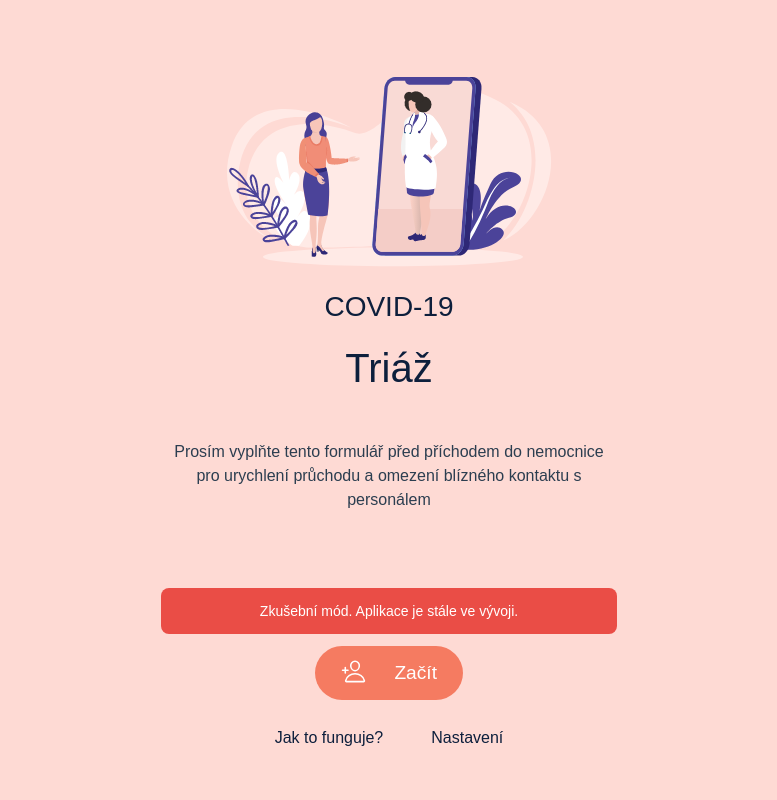
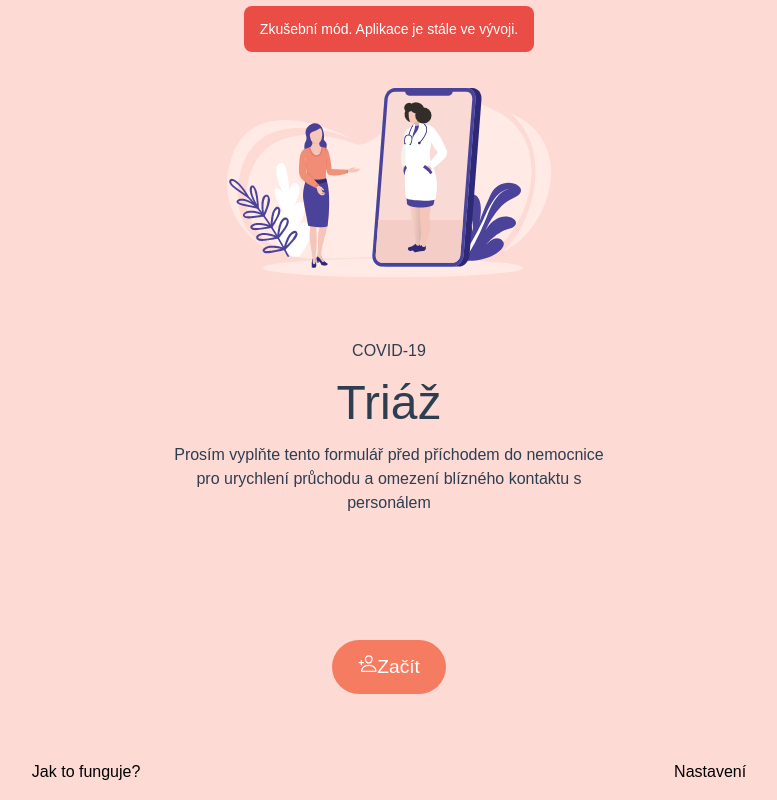
Before and after one commit to Smart-Triage/smart-triage, a Vue app: page /home in a window 1280 px wide. Shown: the whole page, without its empty margins (251-1028 px from the left). Built offline with nearby package versions, Linux system fonts and the light colour scheme; what vue-head, vue-uuid would draw is missing.

Commit message:
Home.vue styled with Tailwind

```diff
--- a/src/components/LocaleChanger.vue
+++ b/src/components/LocaleChanger.vue
@@ -1,6 +1,10 @@
 <template>
   <span class="locale-changer">
-    <select v-model="$i18n.locale" @change="setLocale($event.target.value)">
+    <select
+      v-model="$i18n.locale"
+      class="p-2 px-4 rounded-full"
+      @change="setLocale($event.target.value)"
+    >
       <option
         v-for="lang in langs"
         :key="`lang-${lang.code}`"
--- a/src/components/PatientList.vue
+++ b/src/components/PatientList.vue
@@ -1,5 +1,5 @@
 <template>
-  <div class="patient-list">
+  <div>
     <div
       v-for="patient in patients"
       :key="patient.id"
--- a/src/main.js
+++ b/src/main.js
@@ -18,6 +18,7 @@ import 'pwacompat'
 
 import '@/assets/styles/tailwind.css';
 import '@/theme/general.scss';
+
 
 Vue.use(UUID)
 
--- a/src/theme/general.scss
+++ b/src/theme/general.scss
@@ -39,7 +39,15 @@ h2 {
 }
 
 .main-content {
- @apply flex flex-col text-center items-center justify-around max-w-md h-screen;
+  @apply
+  flex
+  flex-col
+  text-center
+  items-center
+  justify-around
+  max-w-md
+  h-screen
+  mx-2;
 }
 
 .card {
@@ -55,3 +63,7 @@ h2 {
     @apply p-2;
   }
 }
+
+.bottom-link {
+  @apply mt-auto p-4 pt-8 w-full flex justify-around;
+}
--- a/src/views/About.vue
+++ b/src/views/About.vue
@@ -30,7 +30,7 @@
         </ul>
       </div>
     </div>
-    <div class="mt-auto p-4">
+    <div class="bottom-link text-xs">
       {{ $store.state.app.appTitle }} {{ $t('ABOUT.VERSION') }}
       {{ $store.getters.appVersion }}
     </div>
--- a/src/views/Home.vue
+++ b/src/views/Home.vue
@@ -1,24 +1,25 @@
 <template>
-  <div class="page-wrapper">
+  <div class="main-container">
     <NavBar>
       <template v-slot:center>
         {{ appTitle }}
+        <InDevelopementOverlay class="z-auto"></InDevelopementOverlay>
       </template>
     </NavBar>
-    <div class="home-page-top-img">
-      <img src="@/assets/img/home-page-welcome-img.png" alt="" />
-    </div>
+    <div class="main-content">
+      <div>
+        <img src="@/assets/img/home-page-welcome-img.png" alt="" />
+      </div>
 
-    <div class="home-page-center">
-      <p class="home-page-welcome">{{ $t('HOME.WELCOME') }}</p>
-      <h1 class="home-page-title">{{ $t('HOME.TITLE') }}</h1>
+      <div>
+        <p>{{ $t('HOME.WELCOME') }}</p>
+        <h1 class="text-5xl p-0 my-1">{{ $t('HOME.TITLE') }}</h1>
+        <p>
+          {{ $t('HOME.INFO') }}
+        </p>
+      </div>
 
-      <p class="home-page-info">
-        {{ $t('HOME.INFO') }}
-      </p>
-
-      <PatientList class="patient-list"></PatientList>
-      <InDevelopementOverlay></InDevelopementOverlay>
+      <PatientList class="w-full px-4"></PatientList>
       <div v-if="patients.length === 0" class="main-action">
         <button class="link btn-primary" @click="createPatient">
           <ion-icon name="person-add-outline"></ion-icon>
@@ -35,13 +36,11 @@
         </button>
       </div>
     </div>
-    <div class="home-page-bottom-link">
-      <router-link class="home-page-link" to="/how-it-works">{{
+    <div class="bottom-link">
+      <router-link to="/how-it-works">{{
         $t('HOME.HOW_IT_WORKS')
       }}</router-link>
-      <router-link class="home-page-link" to="/settings">{{
-        $t('HOME.SETTINGS')
-      }}</router-link>
+      <router-link to="/settings">{{ $t('HOME.SETTINGS') }}</router-link>
     </div>
   </div>
 </template>
@@ -85,9 +84,7 @@ export default {
 </script>
 
 <style lang="scss" scoped>
-@import '@/theme/variables.scss';
-@import '@/theme/general.scss';
-
+/*
 ion-icon {
   font-size: 1.3em;
   margin: 0 0.5em 0 0;
@@ -175,4 +172,5 @@ ion-icon {
     }
   }
 }
+*/
 </style>
--- a/src/views/Settings.vue
+++ b/src/views/Settings.vue
@@ -1,20 +1,18 @@
 <template>
-  <div class="container">
+  <div class="main-container">
     <NavBar :back-btn="true"></NavBar>
+    <h1>{{ $t('SETTINGS.SETTINGS') }}</h1>
+    <div class="main-content settings-content">
+      <p class="p-4"><strong>{{ $t('SETTINGS.APP_LANGUAGE') }}</strong><LocaleChanger class="px-4"></LocaleChanger></p>
 
-    <div class="content">
-      <h1>{{ $t('SETTINGS.SETTINGS') }}</h1>
+    </div>
+    <button class="link btn-primary mt-auto p-4" @click="deleteAllData">
+      {{ $t('SETTINGS.DELETE_ALL_DATA') }}
+    </button>
 
-      <p>{{ $t('SETTINGS.APP_LANGUAGE') }}<LocaleChanger></LocaleChanger></p>
-
-      <button class="link btn-primary" @click="deleteAllData">
-        {{ $t('SETTINGS.DELETE_ALL_DATA') }}
-      </button>
-
-      <router-link class="about-link" to="/about">{{
-        $t('SETTINGS.ABOUT')
+    <router-link class="p-4" to="/about">{{
+      $t('SETTINGS.ABOUT')
       }}</router-link>
-    </div>
   </div>
 </template>
 
@@ -39,21 +37,7 @@ export default {
 </script>
 
 <style lang="scss" scoped>
-@import '@/theme/variables.scss';
-@import '@/theme/general.scss';
-
-.container {
-  .content {
-    display: flex;
-    flex-direction: column;
-    align-items: center;
-    padding: 2rem;
-    max-width: 40rem;
-    margin: 0 auto;
-
-    .about-link {
-      margin-top: 2rem;
-    }
+  .settings-content {
+    @apply justify-start;
   }
-}
 </style>
```
